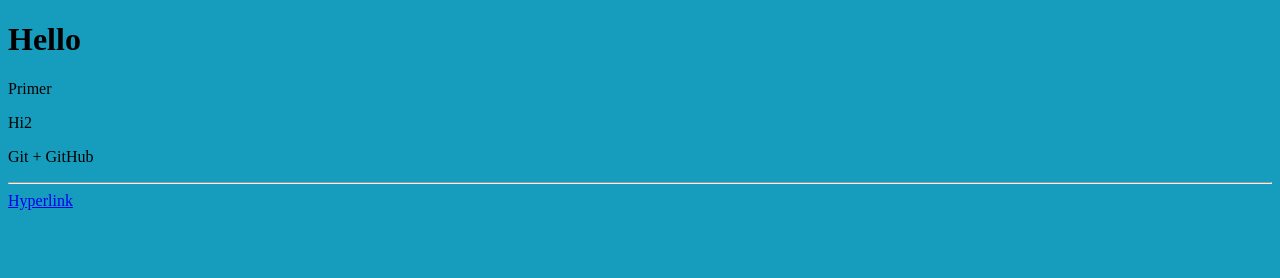
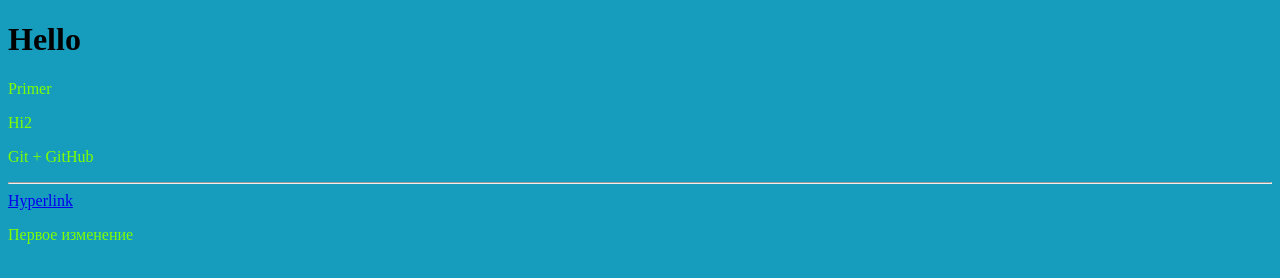
Before and after one commit to Ihor-Git/duben, a plain HTML site: page index.html in a window 1280 px wide. Drawn offline with Linux system fonts and the light colour scheme.

Commit message:
Наши первые изменения

```diff
--- a/css/style.css
+++ b/css/style.css
@@ -1,3 +1,6 @@
 body {
     background-color: #169dbe;
 }
+p {
+    color: chartreuse;
+}
--- a/index.html
+++ b/index.html
@@ -15,6 +15,7 @@
     <p>Git + GitHub</p>
     <hr>
     <a href="#">Hyperlink</a>
+    <p>Первое изменение</p>
 </body>
 
 </html>
```
